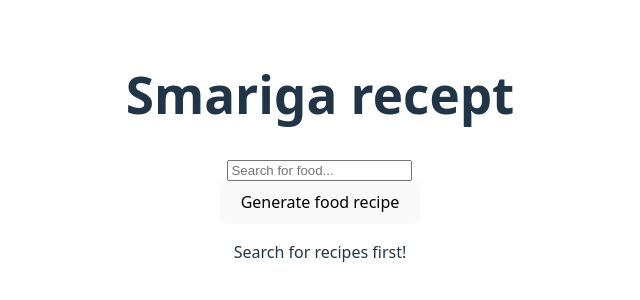
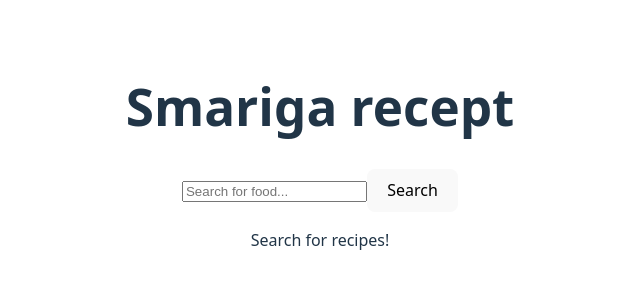
Before and after one commit to Yusri00/Food-recipe-app, a React (Vite) app: page / in a window 1280 px wide. Shown: the part 244-544 px from the top of the page, without its empty margins (320-960 px from the left). Built offline with nearby package versions, Linux system fonts and the light colour scheme.

Commit message:
ButtonClick component removed

```diff
--- a/src/App.jsx
+++ b/src/App.jsx
@@ -1,7 +1,6 @@
 import { useEffect, useState } from 'react'
 import { BrowserRouter as Router, Routes, Route } from "react-router-dom";
 import Search from './components/Search.jsx'
-import ButtonClick from './components/ButtonClick.jsx'
 import MealInfo from './components/MealList.jsx'
 import MealDetails from './components/MealDetails.jsx'
 import './App.css'
@@ -27,11 +26,10 @@ function App() {
         setMeals([]); // Tom array om inget hittas.
       }
       })
-      .catch(error => console.error("Fel vid inhämtning av data", error));
+      .catch(error => console.error("Error fetching data", error));
   };
 
   useEffect(() => {
-    console.log("useEffect körs! searchForFood:", searchForFood);
     if (searchForFood === "") return; // Om input är tomt, gör inget
     fetchFood(); // Anropa fetchFood när searchForFood ändras
   }, [searchForFood]); // useEffect körs vid förändring av searchForFood
@@ -45,8 +43,7 @@ function App() {
           path="/"
           element={
             <div>
-              <Search setFood={setFood} />
-              <ButtonClick fetchFood={fetchFood} />
+              <Search setFood={setFood} setSearchForFood={searchForFood} fetchFood={fetchFood}/>
               <MealInfo meals={meals}/>
               <MealDetails meals={meals}/>
               </div>
@@ -54,7 +51,7 @@ function App() {
           />
 
          {/* Sidan för att visa detaljer om en måltid */}
-         <Route path="/meal/:id" element={<MealDetails meals={meals} />} />
+        <Route path="/meal/:id" element={<MealDetails meals={meals} />} />
       </Routes>
     </Router>
   );
--- a/src/Components/ButtonClick.jsx
+++ /dev/null
@@ -1,24 +0,0 @@
-import { useState } from "react";
-
-function ButtonClick({searchForFood, fetchFood}){
-
-  const [errorMessage, setErrorMessage] = useState("");
-
-  const handleClick = () => {
-    if(searchForFood.trim() === ""){
-      setErrorMessage('Please fill in text field');
-      return; // Stoppa `fetchFood()` från att köras
-    }
-    setErrorMessage(""); //Felmedelandet rensas om input är korrekt
-    fetchFood();
-  };
-
-    return(
-      <div>
-        <button onClick={handleClick}>Generate food recipe</button>
-        {errorMessage && <h1>{errorMessage}</h1>} {/* Visa felmeddelande om det finns */}
-      </div>
-  );
-}
-
-export default ButtonClick;
--- a/src/Components/MealDetails.jsx
+++ b/src/Components/MealDetails.jsx
@@ -29,7 +29,7 @@ function MealDetails({meals}) {
     const { id } = useParams(); //Hämtar ID från url
 
     if(meals.length === 0){
-        return<p>Search for recipes first!</p>
+        return<p>Search for recipes!</p>
     }
 
     //Hitta rätt maträtt i listan
--- a/src/Components/Search.jsx
+++ b/src/Components/Search.jsx
@@ -1,11 +1,18 @@
 import { useState } from "react";
 
-function Search({ setFood }) { // Tar emot setFood som en prop från App.jsx)
+function Search({ setFood, fetchFood }) { // Tar emot setFood som en prop från App.jsx)
     const [searchForFood, setSearchForFood] = useState('');
+    const [errorMessage, setErrorMessage] = useState('');
 
-    const handleInputChange = (e) => {
-        setSearchForFood(e.target.value);
-        setFood(e.target.value); // Skicka det upp till App.jsx för att uppdatera searchForFood
+    const handleSearch = () => {
+      if(searchForFood.trim() === ""){
+        setErrorMessage('Please fill in field');
+        return;
+      }
+       // Stoppa `fetchFood()` från att köras
+       setErrorMessage(""); //Felmedelandet rensas om input är korrekt
+       setFood(searchForFood); // Skickar värdet till App.jsx
+       fetchFood(); // Gör API-anropet vid klickning
       };
 
       return (
@@ -14,8 +21,10 @@ function Search({ setFood }) { // Tar emot setFood som en prop från App.jsx)
             type="text"
             placeholder="Search for food..."
             value={searchForFood}
-            onChange={handleInputChange} // Uppdatera både lokalt och i App.jsx
+            onChange={(e) => setSearchForFood(e.target.value)}
           />
+          <button onClick ={handleSearch}>Search</button>
+          {errorMessage && <p>{errorMessage}</p>} {/* Visa felmeddelande om det finns */}
         </div>
       );
     }
```
